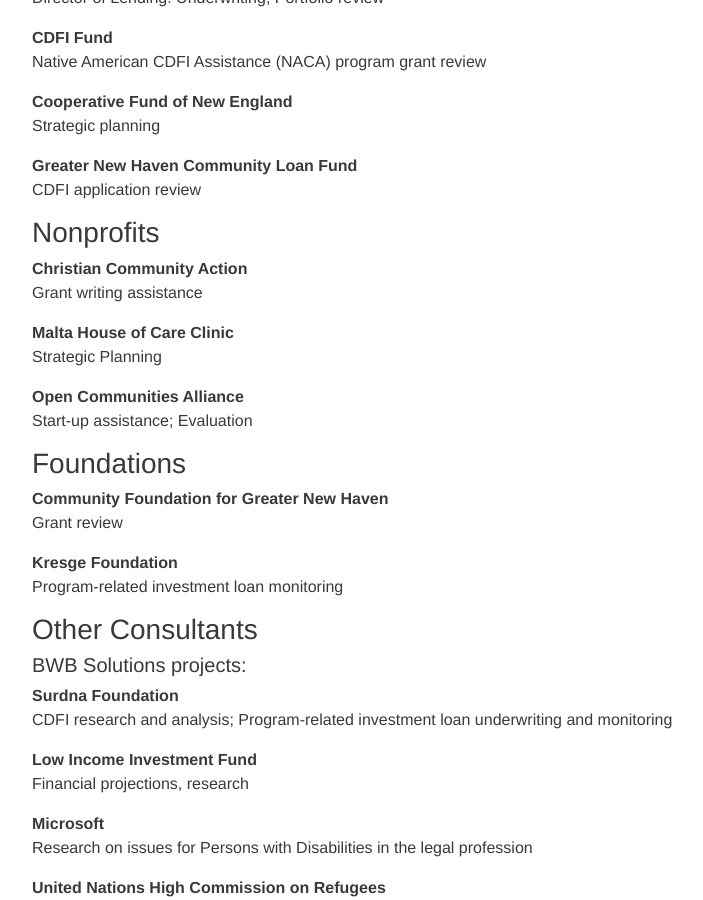
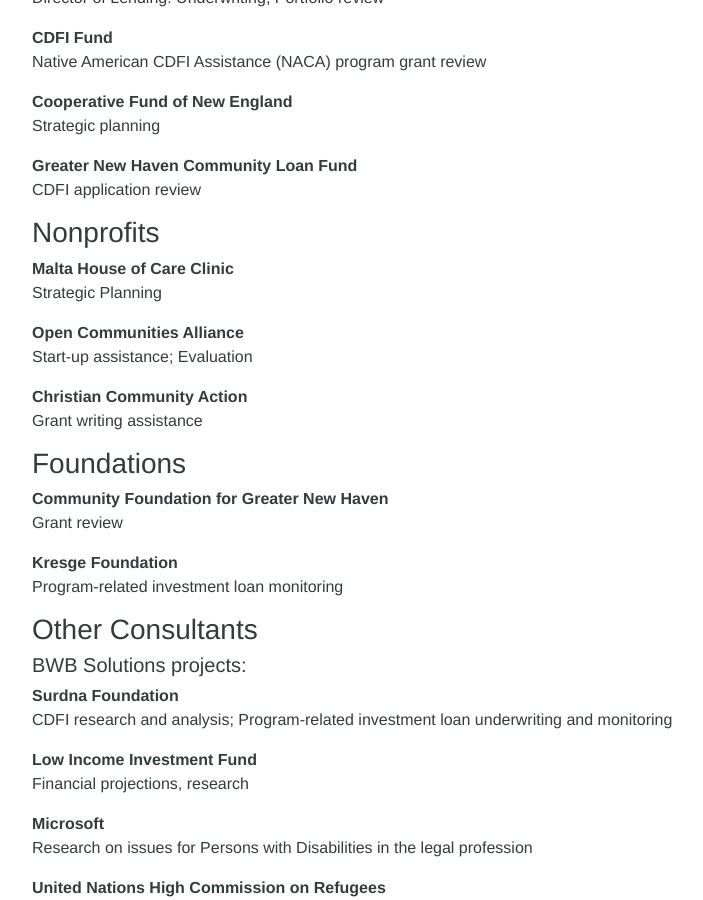
Before and after one commit to ClaireMorduch/clairemorduch, a Jekyll site: the page built from clients.md, in a window 1280 px wide and 900 px high, scrolled down 669 px. Shown: the whole window, without its empty margins (263-966 px from the left). Built offline with Jekyll 4.4.1, drawn with Linux system fonts in a browser that asks for light colours.

```diff
--- a/clients.md
+++ b/clients.md
@@ -28,15 +28,14 @@ CDFI application review
 
 ### Nonprofits
 
-**Christian Community Action**
-Grant writing assistance
-
 **Malta House of Care Clinic**
 Strategic Planning
 
 **Open Communities Alliance**
 Start-up assistance; Evaluation
 
+**Christian Community Action**
+Grant writing assistance
 
 
 ### Foundations
```
